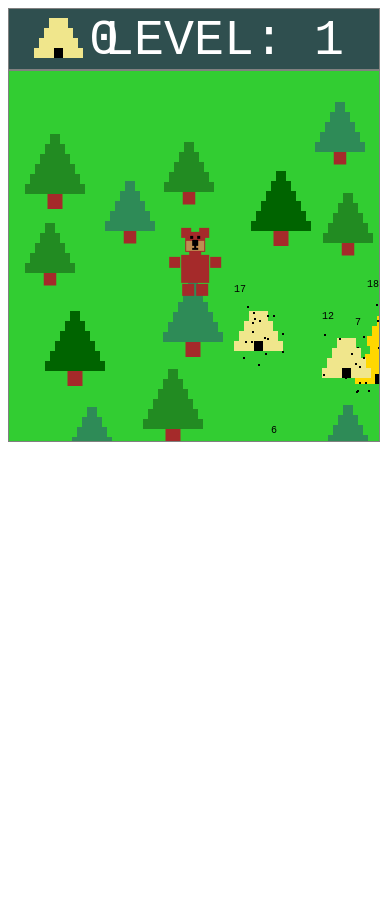
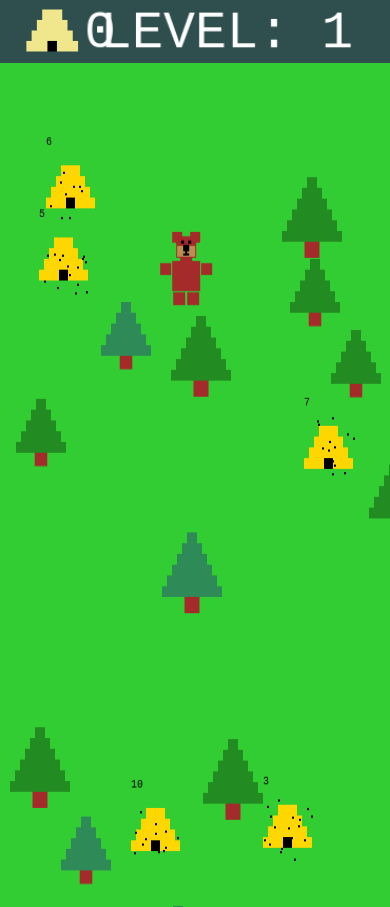
Before and after one commit to kyle-west/bear-life, a website: page index.html in a window 390 px wide. Before the commit the page ends 844 px from the top, so only its background shows below. Drawn offline with Linux system fonts and the light colour scheme.

Commit message:
make game responsive

```diff
--- a/game.js
+++ b/game.js
@@ -45,8 +45,8 @@ function initGame() {
   mainWidth = mainWidth || Math.min(document.body.clientWidth, document.body.clientHeight-60) - 20;
   canvas = document.getElementById('game');
   ctx = canvas.getContext('2d');
-  canvas.width = mainWidth;
-  canvas.height = mainWidth;
+  canvas.width = document.body.clientWidth;
+  canvas.height = document.body.clientHeight-60;
 
   x = mainWidth / 2.1;
   y = mainWidth / 2.3;
--- a/index.html
+++ b/index.html
@@ -1,8 +1,16 @@
 <html>
   <head>
     <style>
+      body {
+        padding: 0;
+        margin: 0;
+        overflow: hidden;
+      }
       canvas {
-        border: 1px solid grey;
+        width: 100%;
+      }
+      #game {
+        height: 100%;
       }
     </style>
     <script src="bear.js"></script>
```
